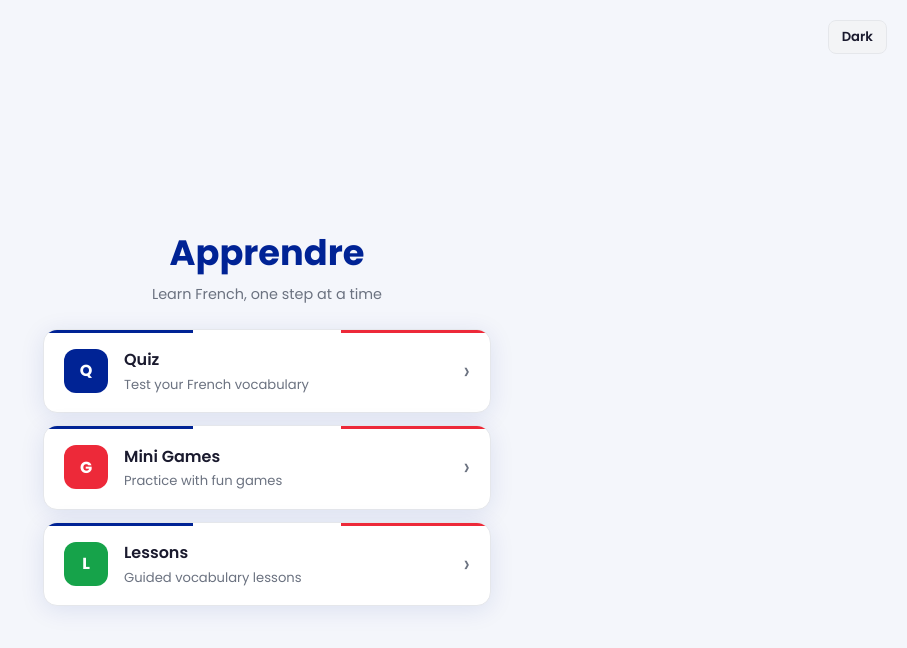
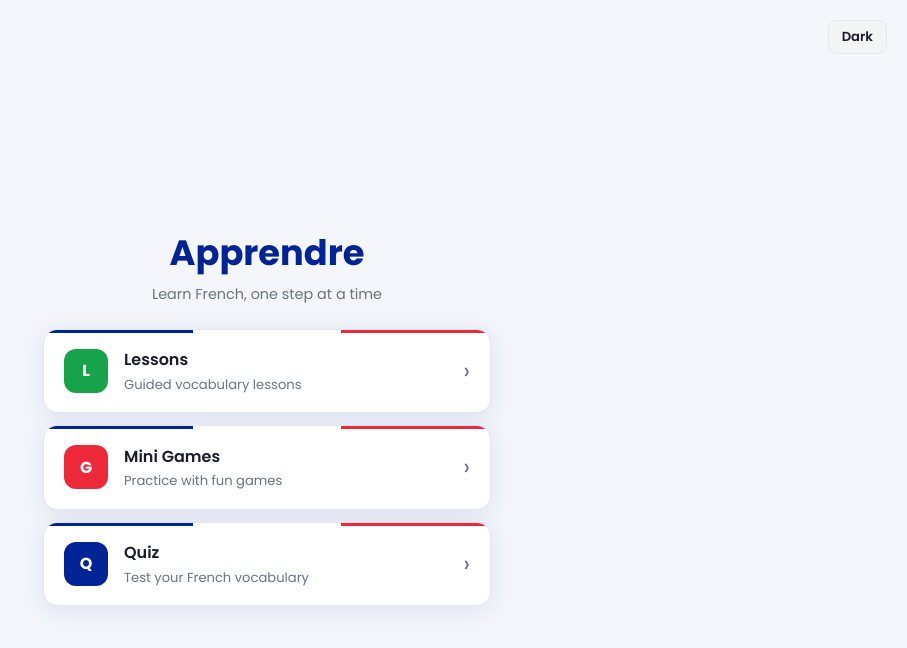
Before and after one commit to Philippe1179/french-quiz-web-app, a React (Vite) app: page / in a window 1280 px wide. Shown: the top 648 px of the page, without its empty margins (373-1280 px from the left). Built offline with nearby package versions, Linux system fonts and the light colour scheme.

Commit message:
Reorder home screen to follow learning progression
- Lessons first, Mini Games second, Quiz third

```diff
--- a/src/components/Home.jsx
+++ b/src/components/Home.jsx
@@ -7,11 +7,11 @@ export default function Home({ navigate }) {
       </div>
 
       <div className="section-cards">
-        <div className="section-card" onClick={() => navigate('quiz')}>
-          <div className="section-icon blue">Q</div>
+        <div className="section-card" onClick={() => navigate('lessons')}>
+          <div className="section-icon green">L</div>
           <div className="section-info">
-            <h2>Quiz</h2>
-            <p>Test your French vocabulary</p>
+            <h2>Lessons</h2>
+            <p>Guided vocabulary lessons</p>
           </div>
           <span className="section-arrow">&#8250;</span>
         </div>
@@ -25,11 +25,11 @@ export default function Home({ navigate }) {
           <span className="section-arrow">&#8250;</span>
         </div>
 
-        <div className="section-card" onClick={() => navigate('lessons')}>
-          <div className="section-icon green">L</div>
+        <div className="section-card" onClick={() => navigate('quiz')}>
+          <div className="section-icon blue">Q</div>
           <div className="section-info">
-            <h2>Lessons</h2>
-            <p>Guided vocabulary lessons</p>
+            <h2>Quiz</h2>
+            <p>Test your French vocabulary</p>
           </div>
           <span className="section-arrow">&#8250;</span>
         </div>
```
